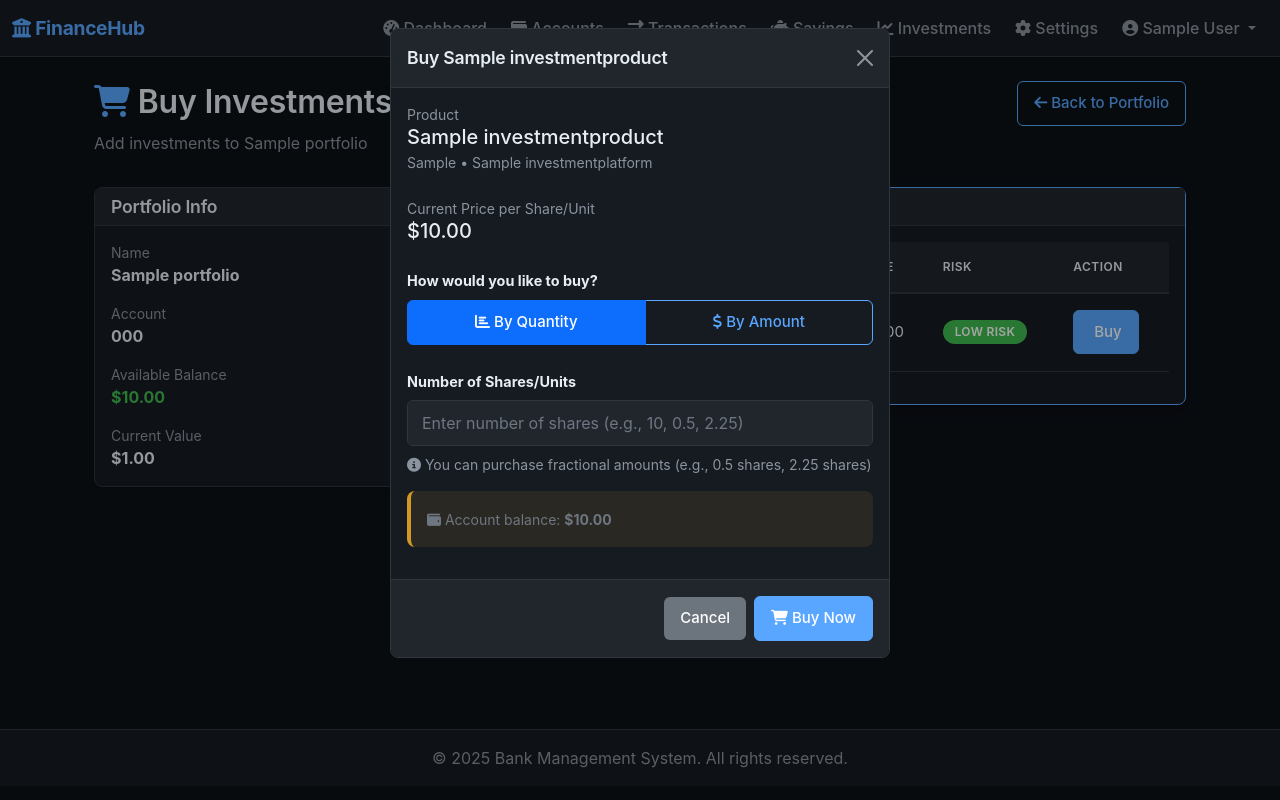
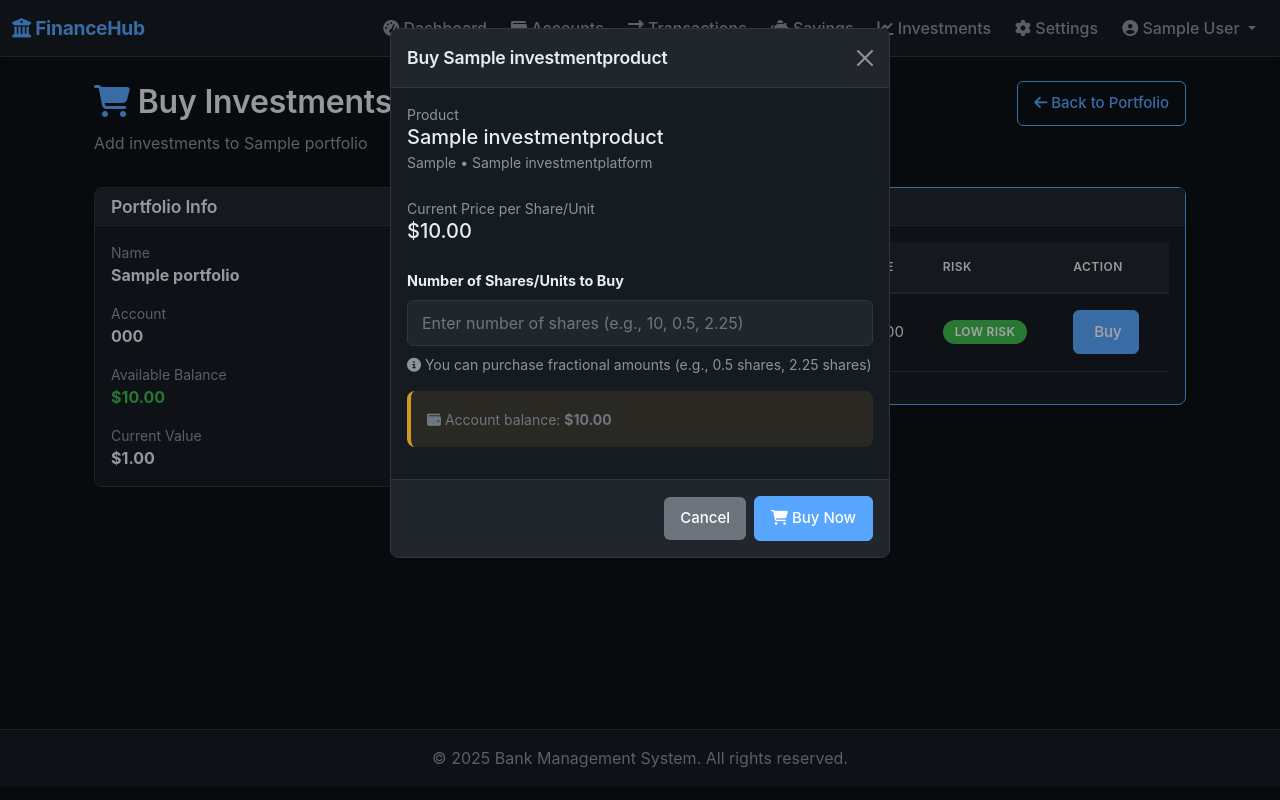
Before and after one commit to property360-2/simple-bank-management-system-django, a Django app: page /investments/1/buy/ in a window 1280 px wide, after a click on "Buy". Run offline with Django 5.2, Linux system fonts and the light colour scheme; a user stored in the database is signed in; tables that the repository leaves empty hold one stand-in row (values such as "Sample post").

Commit message:
Remove 'buy by amount' mode - keep only 'buy by quantity'
Simplified the investment buy modal to only support buying by quantity:
- Removed 'Buy Mode Toggle' radio button group
- Removed 'Buy by Amount' input field
- Removed switchBuyMode() function
- Removed updateBuyCostByAmount() function
- Simplified form submission handler to validate only quantity
- Removed unnecessary data-product-price attribute from form
- Cleaned up HTML and JavaScript

Users now simply enter the number of shares/units they want to buy,
with live cost calculation. No more complexity with dual buy modes.

```diff
--- a/bank_system/templates/investments/buy_investment.html
+++ b/bank_system/templates/investments/buy_investment.html
@@ -94,7 +94,7 @@
                                                 <h5 class="modal-title">Buy {{ product.name }}</h5>
                                                 <button type="button" class="btn-close" data-bs-dismiss="modal"></button>
                                             </div>
-                                            <form method="post" data-product-price="{{ product.current_price }}" novalidate>
+                                            <form method="post" novalidate>
                                                 {% csrf_token %}
                                                 <div class="modal-body">
                                                     <input type="hidden" name="product" value="{{ product.id }}">
@@ -111,43 +111,15 @@
                                                         <strong class="h5">{% format_amount product.current_price user=request.user %}</strong>
                                                     </div>
 
-                                                    <!-- Buy Mode Toggle -->
-                                                    <div class="mb-4">
-                                                        <label class="form-label"><strong>How would you like to buy?</strong></label>
-                                                        <div class="btn-group w-100" role="group">
-                                                            <input type="radio" class="btn-check" name="buy_mode{{ product.id }}" id="buy_by_quantity{{ product.id }}" value="quantity" checked onchange="switchBuyMode{{ product.id }}()">
-                                                            <label class="btn btn-outline-primary" for="buy_by_quantity{{ product.id }}">
-                                                                <i class="fas fa-chart-bar"></i> By Quantity
-                                                            </label>
-
-                                                            <input type="radio" class="btn-check" name="buy_mode{{ product.id }}" id="buy_by_amount{{ product.id }}" value="amount" onchange="switchBuyMode{{ product.id }}()">
-                                                            <label class="btn btn-outline-primary" for="buy_by_amount{{ product.id }}">
-                                                                <i class="fas fa-dollar-sign"></i> By Amount
-                                                            </label>
-                                                        </div>
-                                                    </div>
-
-                                                    <!-- Buy by Quantity -->
-                                                    <div id="buyByQuantity{{ product.id }}" class="mb-3">
+                                                    <!-- Buy Quantity Input -->
+                                                    <div class="mb-3">
                                                         <label for="quantity{{ product.id }}" class="form-label">
-                                                            <strong>Number of Shares/Units</strong>
+                                                            <strong>Number of Shares/Units to Buy</strong>
                                                         </label>
                                                         <input type="number" class="form-control form-control-lg" name="quantity" id="quantity{{ product.id }}"
                                                                placeholder="Enter number of shares (e.g., 10, 0.5, 2.25)" min="0.01" step="0.01" onchange="updateBuyCost{{ product.id }}()" oninput="updateBuyCost{{ product.id }}()">
                                                         <small class="form-text text-muted d-block mt-2">
                                                             <i class="fas fa-info-circle"></i> You can purchase fractional amounts (e.g., 0.5 shares, 2.25 shares)
-                                                        </small>
-                                                    </div>
-
-                                                    <!-- Buy by Amount -->
-                                                    <div id="buyByAmount{{ product.id }}" class="mb-3" style="display: none;">
-                                                        <label for="amount{{ product.id }}" class="form-label">
-                                                            <strong>Amount to Invest</strong>
-                                                        </label>
-                                                        <input type="number" class="form-control form-control-lg" name="amount" id="amount{{ product.id }}"
-                                                               placeholder="Enter amount (e.g., 100, 500, 1000)" min="0.01" step="0.01" onchange="updateBuyCostByAmount{{ product.id }}()" oninput="updateBuyCostByAmount{{ product.id }}()">
-                                                        <small class="form-text text-muted d-block mt-2">
-                                                            <i class="fas fa-info-circle"></i> Enter the amount you want to invest, we'll calculate the quantity
                                                         </small>
                                                     </div>
 
@@ -200,22 +172,6 @@
 
 <script>
 {% for product in products %}
-function switchBuyMode{{ product.id }}() {
-    const quantityDiv = document.getElementById('buyByQuantity{{ product.id }}');
-    const amountDiv = document.getElementById('buyByAmount{{ product.id }}');
-    const modeRadio = document.querySelector('input[name="buy_mode{{ product.id }}"]:checked').value;
-
-    if (modeRadio === 'quantity') {
-        quantityDiv.style.display = 'block';
-        amountDiv.style.display = 'none';
-        updateBuyCost{{ product.id }}();
-    } else {
-        quantityDiv.style.display = 'none';
-        amountDiv.style.display = 'block';
-        updateBuyCostByAmount{{ product.id }}();
-    }
-}
-
 function updateBuyCost{{ product.id }}() {
     const quantityInput = document.getElementById('quantity{{ product.id }}');
     const quantity = parseFloat(quantityInput.value) || 0;
@@ -230,23 +186,7 @@ function updateBuyCost{{ product.id }}() {
     }
 }
 
-function updateBuyCostByAmount{{ product.id }}() {
-    const amountInput = document.getElementById('amount{{ product.id }}');
-    const amount = parseFloat(amountInput.value) || 0;
-    const currentPrice = {{ product.current_price }};
-
-    if (amount > 0) {
-        document.getElementById('buyCostCalculation{{ product.id }}').style.display = 'block';
-        const quantity = amount / currentPrice;
-        document.getElementById('totalBuyCost{{ product.id }}').textContent = '$' + amount.toFixed(2);
-        // Update the hidden quantity field so it gets submitted with the form
-        document.getElementById('quantity{{ product.id }}').value = quantity.toFixed(4);
-    } else {
-        document.getElementById('buyCostCalculation{{ product.id }}').style.display = 'none';
-    }
-}
-
-// Form submission - ensure quantity is set based on mode
+// Form submission validation
 document.addEventListener('DOMContentLoaded', function() {
     const forms = document.querySelectorAll('form');
     forms.forEach(form => {
@@ -256,40 +196,6 @@ document.addEventListener('DOMContentLoaded', function() {
             if (!productIdInput) return;
 
             const productId = productIdInput.value;
-            const modeRadio = this.querySelector('input[name="buy_mode' + productId + '"]:checked');
-
-            if (!modeRadio) return;
-
-            const mode = modeRadio.value;
-
-            if (mode === 'amount') {
-                // When buying by amount, ensure quantity is calculated
-                const amountInput = this.querySelector('#amount' + productId);
-                const quantityInput = this.querySelector('#quantity' + productId);
-
-                if (!amountInput || !quantityInput) return;
-
-                const amount = parseFloat(amountInput.value) || 0;
-
-                if (amount <= 0) {
-                    e.preventDefault();
-                    alert('Please enter a valid investment amount');
-                    return false;
-                }
-
-                // Get current price from form data attribute
-                const currentPrice = parseFloat(this.getAttribute('data-product-price'));
-                if (!currentPrice || isNaN(currentPrice)) {
-                    e.preventDefault();
-                    alert('Unable to calculate. Please refresh and try again.');
-                    return false;
-                }
-
-                // Calculate and set quantity
-                const quantity = (amount / currentPrice).toFixed(4);
-                quantityInput.value = quantity;
-            } else {
-                // When buying by quantity, validate input
             const quantityInput = this.querySelector('#quantity' + productId);
 
             if (!quantityInput) return;
@@ -300,7 +206,6 @@ document.addEventListener('DOMContentLoaded', function() {
                 e.preventDefault();
                 alert('Please enter a valid quantity');
                 return false;
-                }
             }
         });
     });
```
Lines whose indentation alone changed are shown as unchanged.
